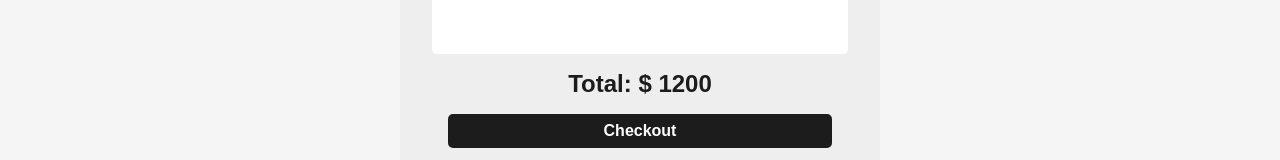
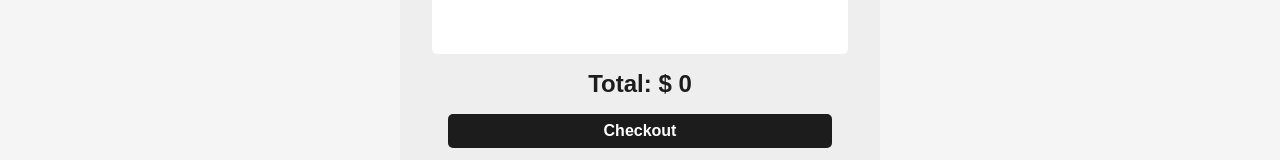
Before and after one commit to Chamara-Wijepala/shopping-cart, a React (Create React App) app: page /checkout in a window 1280 px wide. Shown: the part 578-738 px from the top of the page. Built offline with nearby package versions, Linux system fonts and the light colour scheme; a web font is replaced by a local one.

Commit message:
Calculate and render total price of all cart items

```diff
--- a/src/pages/Checkout.js
+++ b/src/pages/Checkout.js
@@ -3,10 +3,14 @@ import RenderCheckout from "./RenderCheckout";
 import '../styles/checkout.css';
 
 const Checkout = ({ cart }) => {
+  let totalPrice = 0;
 
+  cart.forEach(item => {
+    totalPrice += item.cost * item.quantity;
+  });
 
   return (
-    <RenderCheckout {...{cart}} />
+    <RenderCheckout {...{cart, totalPrice}} />
   );
 };
 
--- a/src/pages/RenderCheckout.js
+++ b/src/pages/RenderCheckout.js
@@ -1,6 +1,6 @@
 import React from 'react';
 
-const RenderCheckout = ({ cart }) => {
+const RenderCheckout = ({ cart, totalPrice }) => {
   const cartItems = cart.map((item, index) => (
     <div className="CheckoutItem" key={index}>
       <div className="CheckoutItemQuantity">{item.quantity}</div>
@@ -21,7 +21,7 @@ const RenderCheckout = ({ cart }) => {
       <div id="CheckoutList">
         { cartItems }
       </div>
-      <p id="TotalPrice">Total: $ 1200</p>
+      <p id="TotalPrice">Total: $ {totalPrice}</p>
       <button id="CheckoutButton">Checkout</button>
     </div>
   );
```
